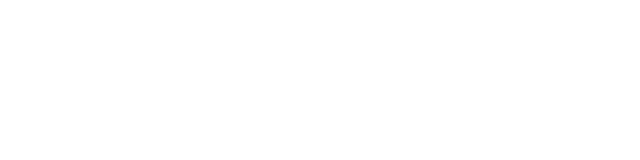
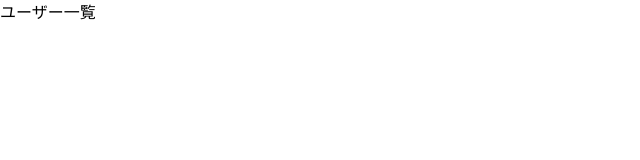
Before and after one commit to Doer-org/hack-camp_vol5_2022, a React (Create React App) app in the folder front/: page /YouserList in a window 1280 px wide. Before the commit this address had no page. Shown: the top 160 px of the page, without its empty margins (0-640 px from the left). Built offline with nearby package versions, Linux system fonts and the light colour scheme.

Commit message:
feat:ユーザー一覧ページ追加

```diff
--- a/front/src/Routing.js
+++ b/front/src/Routing.js
@@ -5,6 +5,7 @@
 import { RegisterYouserPage } from "./coomponents/pages/RegisterYouserPage";
 import { QuestionsPage } from "./coomponents/pages/QuestionsPage";
 import { YouserInfoPage } from "./coomponents/pages/YouserInfoPage";
+import { YouserListPage } from "./coomponents/pages/YouserListPage";
 
 export class Routing extends React.Component {
   render() {
@@ -17,6 +18,7 @@
             <Route path="RegisterYouser" element={<RegisterYouserPage />} />
             <Route path="Questions" element={<QuestionsPage />} />
             <Route path="YouserInfo" element={<YouserInfoPage />} />
+            <Route path="YouserList" element={<YouserListPage />} />
           </Routes>
         </BrowserRouter>
       </>
--- /dev/null
+++ b/front/src/coomponents/pages/YouserListPage.js
@@ -0,0 +1,8 @@
+import React from "react";
+import YouserList from "../views/YouserList";
+
+export class YouserListPage extends React.Component {
+  render() {
+    return <YouserList />;
+  }
+}
--- /dev/null
+++ b/front/src/coomponents/views/YouserList.js
@@ -0,0 +1,10 @@
+import React from "react";
+
+const YouserList = () => {
+  return (
+    <div>
+      <div>ユーザー一覧</div>
+    </div>
+  );
+};
+export default YouserList;
```
